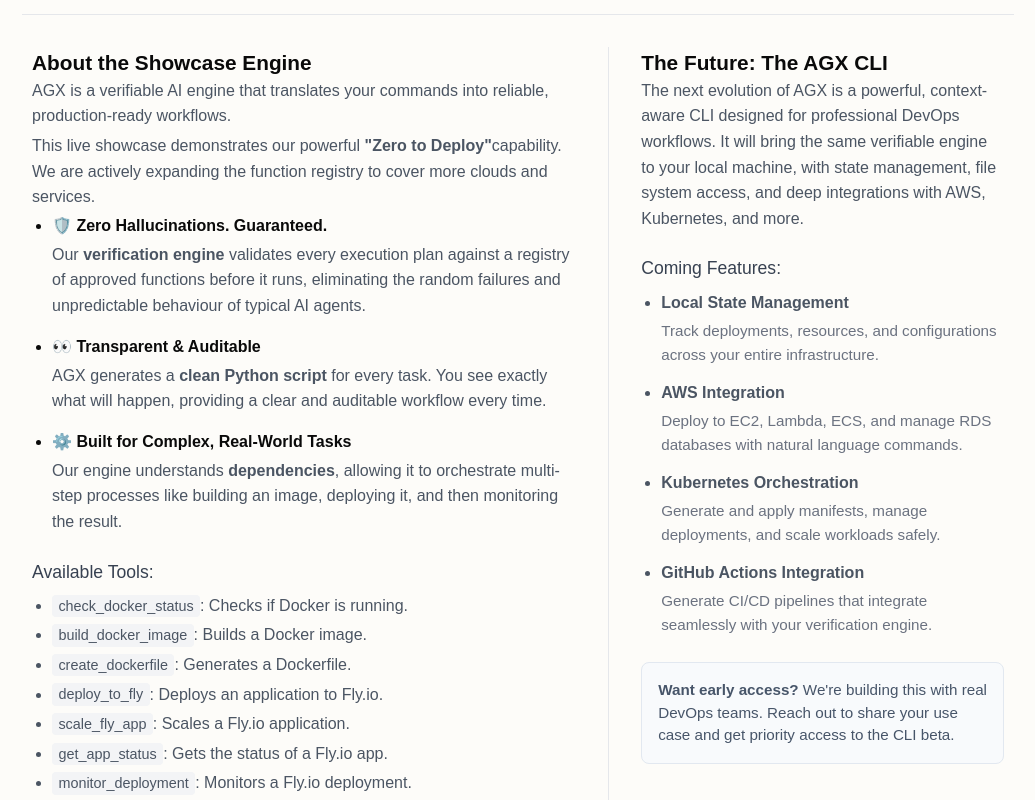
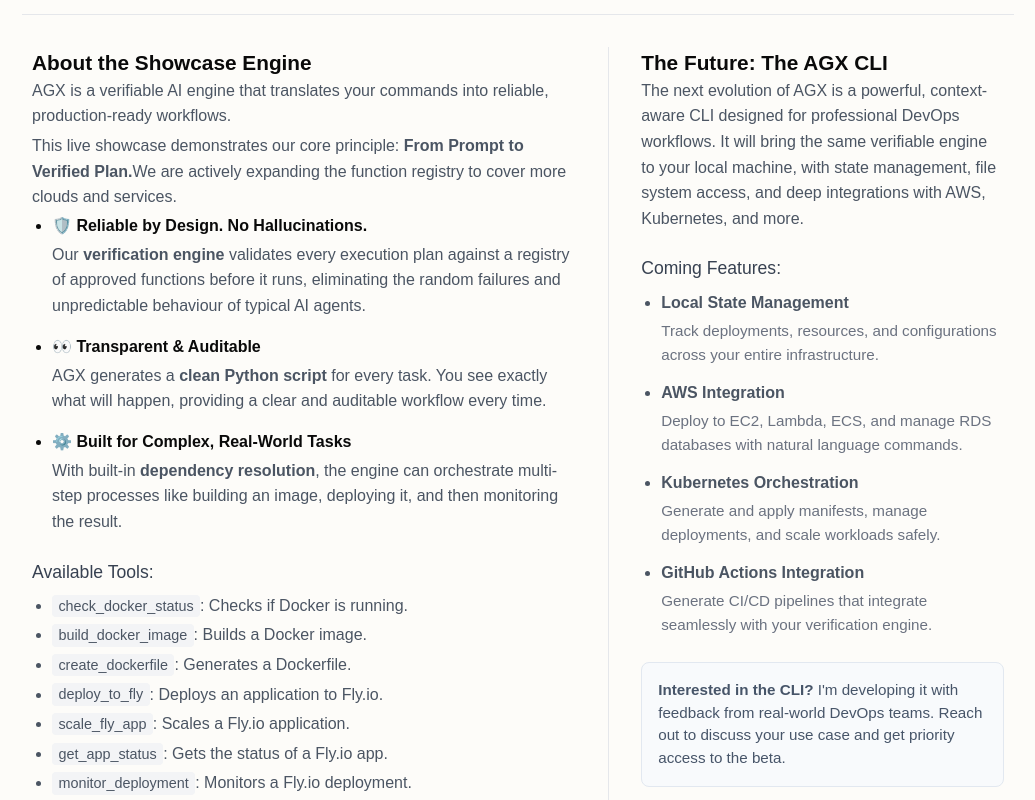
Before and after one commit to AmmarQuresh1/AGX, a Next.js app in the folder agx_frontend/: page / in a window 1280 px wide. Shown: the part 1300-2100 px from the top of the page, without its empty margins (122-1157 px from the left). Built offline with nearby package versions, Linux system fonts and the light colour scheme.

Commit message:
fix: improve frontend copy accuracy

```diff
--- a/agx_frontend/app/page.tsx
+++ b/agx_frontend/app/page.tsx
@@ -343,13 +343,13 @@
                 AGX is a verifiable AI engine that translates your commands into reliable, production-ready workflows.
               </p>
               <p style={{ color: "#4b5563", lineHeight: 1.6, marginTop: 4, marginBottom: 4 }}>
-                This live showcase demonstrates our powerful <strong>"Zero to Deploy"</strong>
-                capability. We are actively expanding the function registry to cover
+                This live showcase demonstrates our core principle: <strong>From Prompt to Verified Plan.</strong>
+                We are actively expanding the function registry to cover
                 more clouds and services.
               </p>
               <ul style={{ paddingLeft: "1.25rem", listStyle: "disc" }}>
                 <li style={{ marginBottom: "1rem" }}>
-                  <strong>🛡️ Zero Hallucinations. Guaranteed.</strong>
+                  <strong>🛡️ Reliable by Design. No Hallucinations.</strong>
                   <p
                     style={{ margin: "0.25em 0", color: "#4b5563", lineHeight: 1.6 }}
                   >
@@ -373,7 +373,7 @@
                   <p
                     style={{ margin: "0.25em 0", color: "#4b5563", lineHeight: 1.6 }}
                   >
-                    Our engine understands <strong>dependencies</strong>, allowing it to orchestrate
+                    With built-in <strong>dependency resolution</strong>, the engine can orchestrate
                     multi-step processes like building an image, deploying it, and
                     then monitoring the result.
                   </p>
@@ -461,8 +461,8 @@
                   fontSize: "0.95em",
                   lineHeight: 1.5
                 }}>
-                  <strong>Want early access?</strong> We're building this with real DevOps teams.
-                  Reach out to share your use case and get priority access to the CLI beta.
+                  <strong>Interested in the CLI?</strong> I'm developing it with feedback from real-world DevOps teams.
+                  Reach out to discuss your use case and get priority access to the beta.
                 </p>
               </div>
             </div>
```
